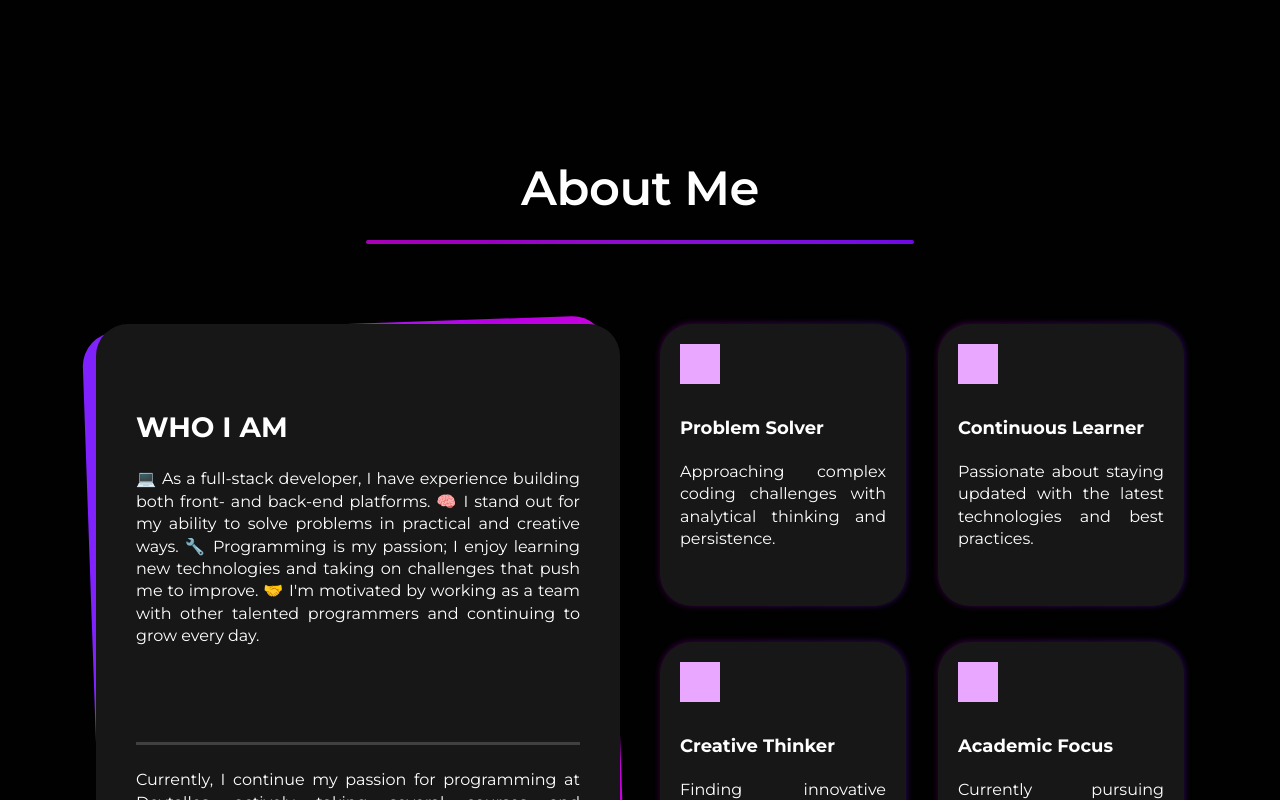
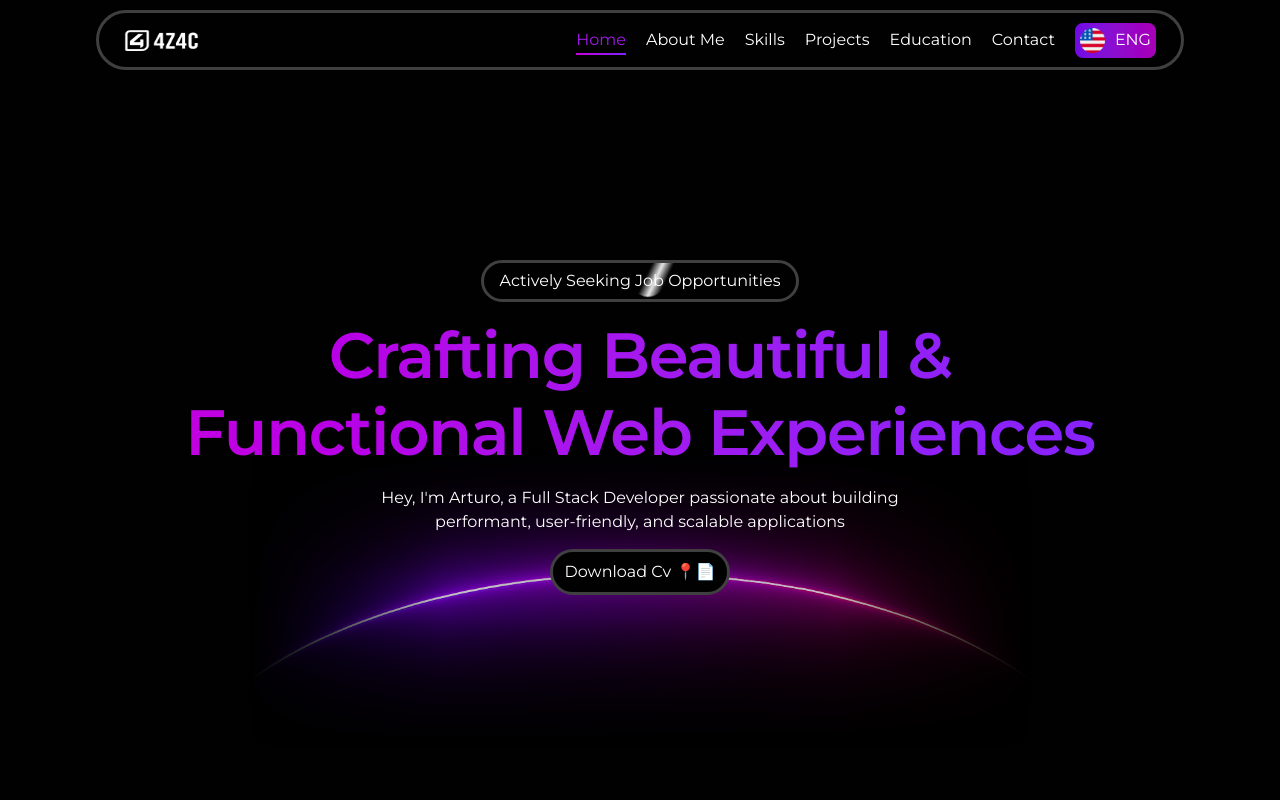
Before and after one commit to ArturoZAC/testing-forport-4z4c, a Next.js app: page / in a window 1280 px wide. Shown: the top 800 px of the page. Built offline with nearby package versions, Linux system fonts and the light colour scheme.

Commit message:
testSects

```diff
--- a/src/app/(home)/page.tsx
+++ b/src/app/(home)/page.tsx
@@ -6,13 +6,13 @@ export default function HomePage() {
     // <main className="px-6">
 
     <>
-    {/* <Hero/> */}
-    <About/>
-    {/* <Education /> */}
-    {/* <Skills /> */}
-    {/* <Projects /> */}
-    {/* <Contact /> */}
-    {/* <Footer /> */}
+    <Hero/>
+    {/* <About/>
+    <Education />
+    <Skills />
+    <Projects />
+    <Contact />
+    <Footer /> */}
     </>
 
   );
```
